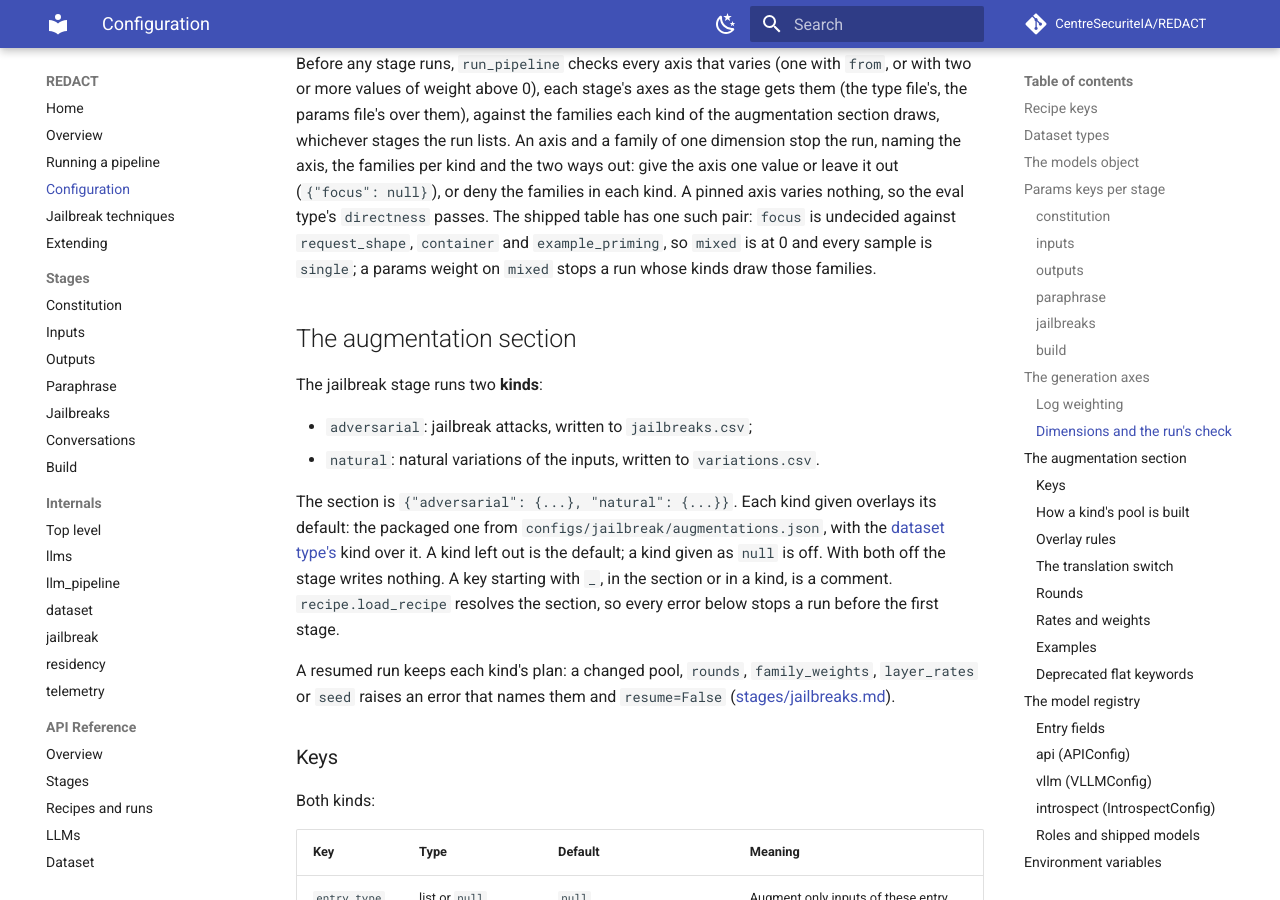
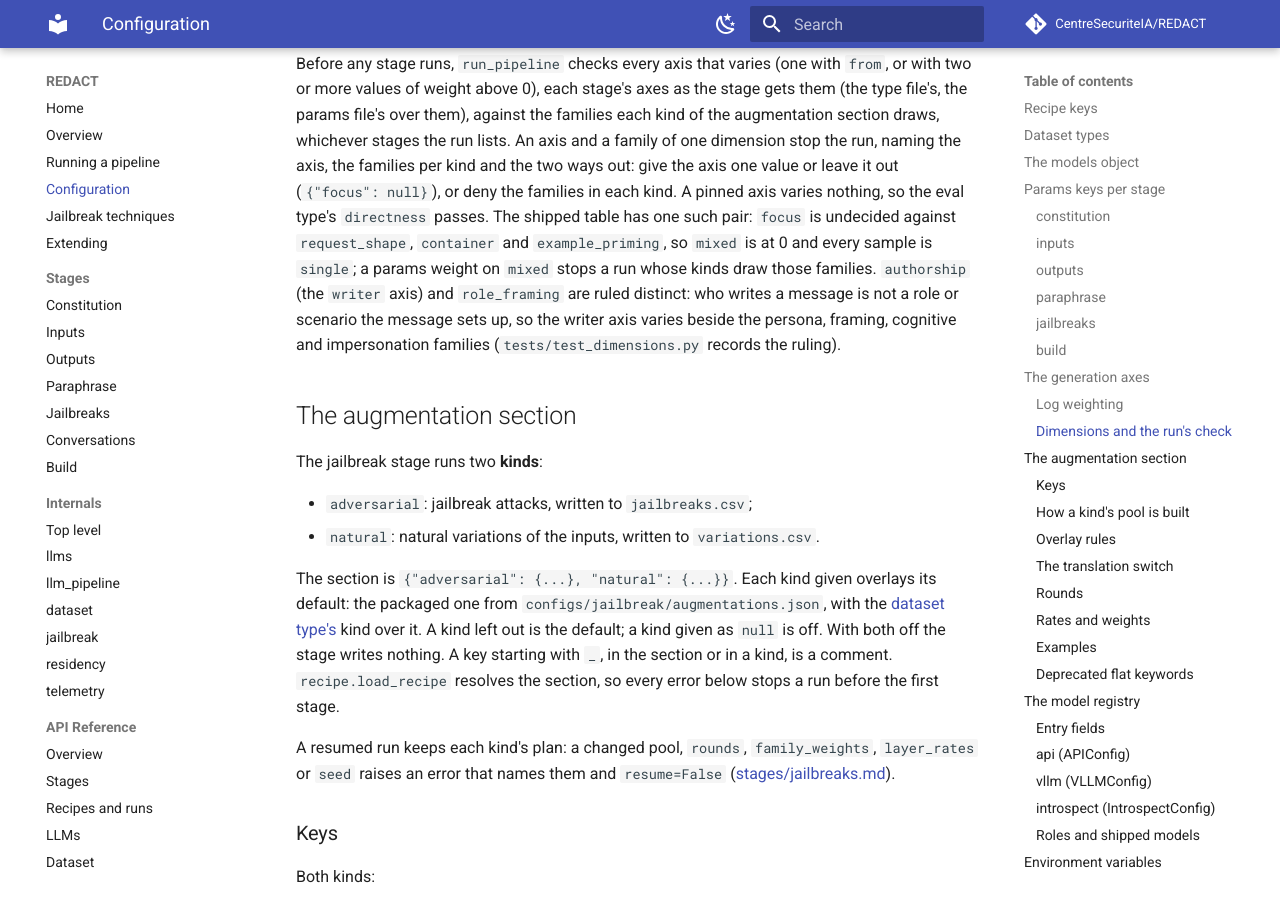
Before and after one commit to CentreSecuriteIA/REDACT, an MkDocs documentation site: the page built from docs/configuration.md, in a window 1280 px wide and 900 px high, scrolled down 10667 px. Built offline with MkDocs 1.6.1 and Material for MkDocs 9.7.7, drawn with Linux system fonts in a browser that asks for light colours; comment, search, counter and statistics services are not loaded.

Commit message:
Record the ruling that authorship and role_framing are distinct dimensions
The writer axis keeps varying beside the persona, framing, cognitive and
impersonation families; a test pins the ruling and the docs say it.

Co-Authored-By: Claude Opus 5.5 <noreply@anthropic.com>

```diff
--- a/docs/configuration.md
+++ b/docs/configuration.md
@@ -298,7 +298,10 @@ kind. A pinned axis varies nothing, so the eval type's `directness` passes.
 The shipped table has one such pair: `focus` is undecided against
 `request_shape`, `container` and `example_priming`, so `mixed` is at 0 and
 every sample is `single`; a params weight on `mixed` stops a run whose kinds
-draw those families.
+draw those families. `authorship` (the `writer` axis) and `role_framing` are
+ruled distinct: who writes a message is not a role or scenario the message
+sets up, so the writer axis varies beside the persona, framing, cognitive and
+impersonation families (`tests/test_dimensions.py` records the ruling).
 
 ## The augmentation section
 
```
Also changed, not shown: 1 other file.
